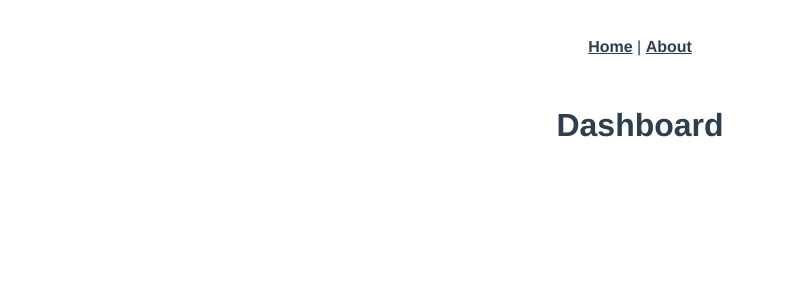
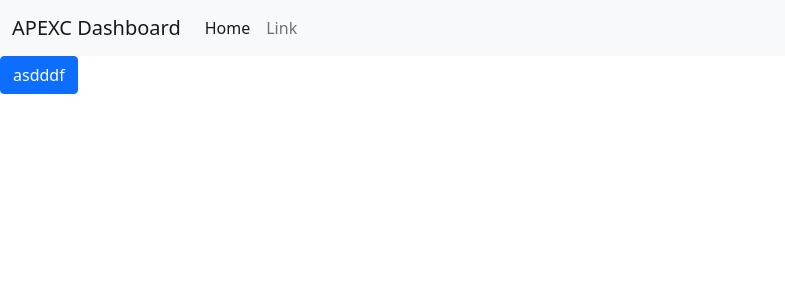
Before and after one commit to CarolLi05/Hex-vue-week7, a Vue app: page /#/admin in a window 1280 px wide. Shown: the top 300 px of the page, without its empty margins (0-785 px from the left). Built offline with nearby package versions, Linux system fonts and the light colour scheme.

Commit message:
安裝 Bootstrap、axios、mitt、加入 Navbar

```diff
--- a/package.json
+++ b/package.json
@@ -8,8 +8,12 @@
     "lint": "vue-cli-service lint"
   },
   "dependencies": {
+    "axios": "^0.26.1",
+    "bootstrap": "^5.1.3",
     "core-js": "^3.8.3",
+    "mitt": "^3.0.0",
     "vue": "^3.2.13",
+    "vue-axios": "^3.4.1",
     "vue-router": "^4.0.3"
   },
   "devDependencies": {
--- a/src/App.vue
+++ b/src/App.vue
@@ -1,30 +1,8 @@
 <template>
-  <nav>
-    <router-link to="/">Home</router-link> |
-    <router-link to="/about">About</router-link>
-  </nav>
   <router-view/>
+  <button class="btn btn-primary">asdddf</button>
 </template>
 
 <style lang="scss">
-#app {
-  font-family: Avenir, Helvetica, Arial, sans-serif;
-  -webkit-font-smoothing: antialiased;
-  -moz-osx-font-smoothing: grayscale;
-  text-align: center;
-  color: #2c3e50;
-}
-
-nav {
-  padding: 30px;
-
-  a {
-    font-weight: bold;
-    color: #2c3e50;
-
-    &.router-link-exact-active {
-      color: #42b983;
-    }
-  }
-}
+@import "bootstrap/scss/bootstrap"
 </style>
--- a/src/main.js
+++ b/src/main.js
@@ -1,4 +1,5 @@
 import { createApp } from 'vue'
+import 'bootstrap'
 import App from './App.vue'
 import router from './router'
 
--- a/src/views/dashboard/DashboardView.vue
+++ b/src/views/dashboard/DashboardView.vue
@@ -1,3 +1,29 @@
 <template>
-  <h1>Dashboard</h1>
+  <nav class="navbar navbar-expand-lg navbar-light bg-light">
+    <div class="container-fluid">
+      <a class="navbar-brand" href="#">APEXC Dashboard</a>
+      <button
+        class="navbar-toggler"
+        type="button"
+        data-bs-toggle="collapse"
+        data-bs-target="#navbarTogglerDemo02"
+        aria-controls="navbarTogglerDemo02"
+        aria-expanded="false"
+        aria-label="Toggle navigation"
+      >
+        <span class="navbar-toggler-icon"></span>
+      </button>
+      <div class="collapse navbar-collapse" id="navbarTogglerDemo02">
+        <ul class="navbar-nav me-auto mb-2 mb-lg-0">
+          <li class="nav-item">
+            <a class="nav-link active" aria-current="page" href="#">Home</a>
+          </li>
+          <li class="nav-item">
+            <a class="nav-link" href="#">Link</a>
+          </li>
+        </ul>
+      </div>
+    </div>
+  </nav>
+  <router-view></router-view>
 </template>
--- a/src/views/front/FrontView.vue
+++ b/src/views/front/FrontView.vue
@@ -1,4 +1,21 @@
 <template>
-  <h2>Front</h2>
+  <nav class="navbar navbar-expand-lg navbar-dark bg-dark">
+    <div class="container-fluid">
+      <a class="navbar-brand" href="#">APEXC</a>
+      <button class="navbar-toggler" type="button" data-bs-toggle="collapse" data-bs-target="#navbarTogglerDemo02" aria-controls="navbarTogglerDemo02" aria-expanded="false" aria-label="Toggle navigation">
+        <span class="navbar-toggler-icon"></span>
+      </button>
+      <div class="collapse navbar-collapse" id="navbarTogglerDemo02">
+        <ul class="navbar-nav me-auto mb-2 mb-lg-0">
+          <li class="nav-item">
+            <a class="nav-link active" aria-current="page" href="#">Home</a>
+          </li>
+          <li class="nav-item">
+            <a class="nav-link" href="#">Link</a>
+          </li>
+        </ul>
+      </div>
+    </div>
+  </nav>
   <router-view></router-view>
 </template>
```
Also changed, not shown: 1 other file (tests, documents, lock files or other folders).
